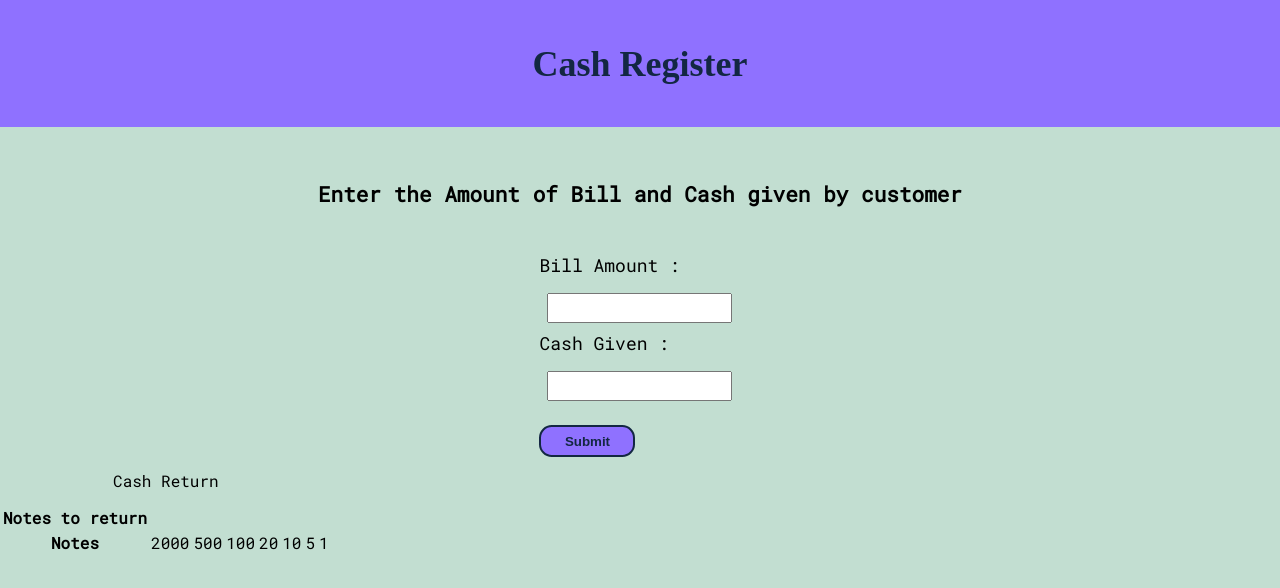
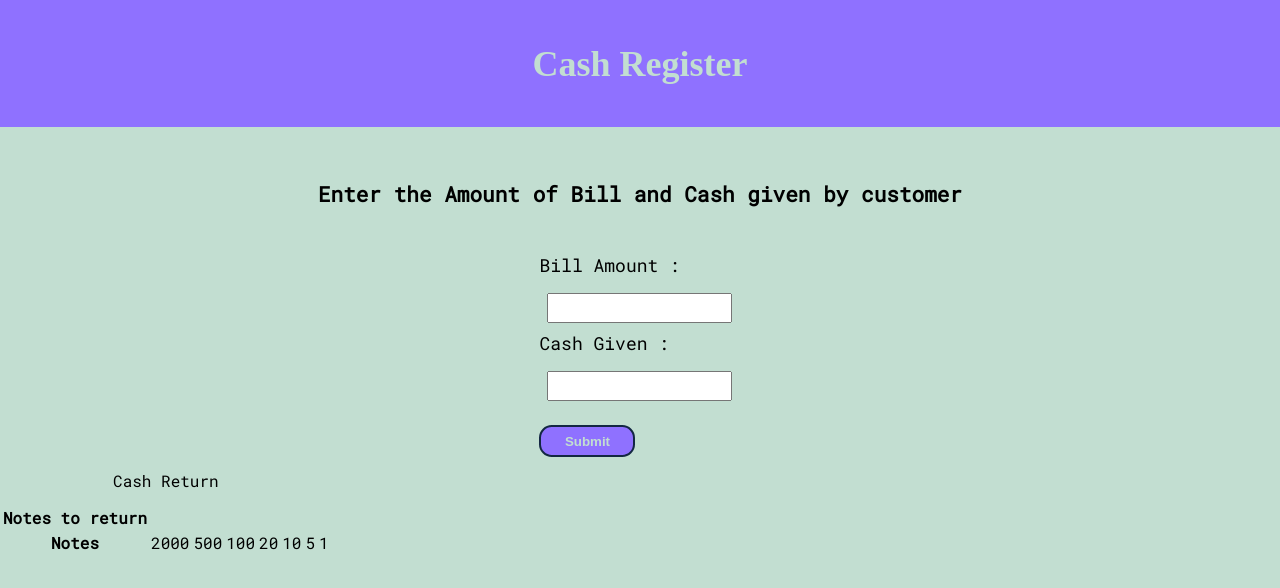
Before and after one commit to Aishwarypatle/Cash-Register, a plain HTML site: page index.html in a window 1280 px wide. Drawn offline with Linux system fonts and the light colour scheme; a web font is replaced by a local one.

Commit message:
fixed:css

```diff
--- a/style.css
+++ b/style.css
@@ -9,7 +9,7 @@
 
 nav{
     font-family:'Aref Ruqaa Ink', serif;
-    color: var(--second-color);
+    color: var(--first-color);
     background-color: var(--primary-color);
     text-align: center;
     font-size:1.5rem;
@@ -48,7 +48,7 @@ input{
     margin-top: 1rem;
     width: 6rem;
     height:2rem;
-    color: var(--second-color);
+    color: var(--first-color);
     font-weight: bolder;
     border-radius: .8rem;
     background-color: var(--primary-color);
```
